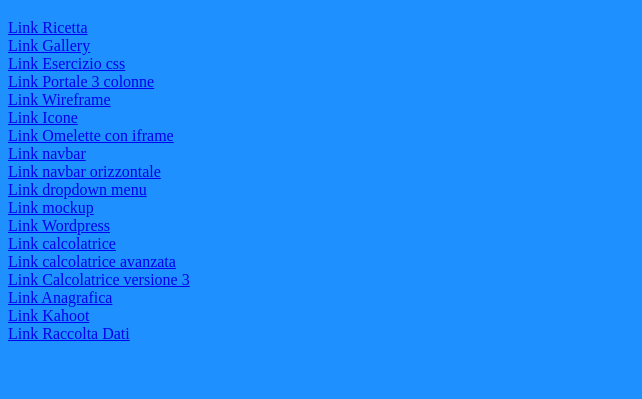
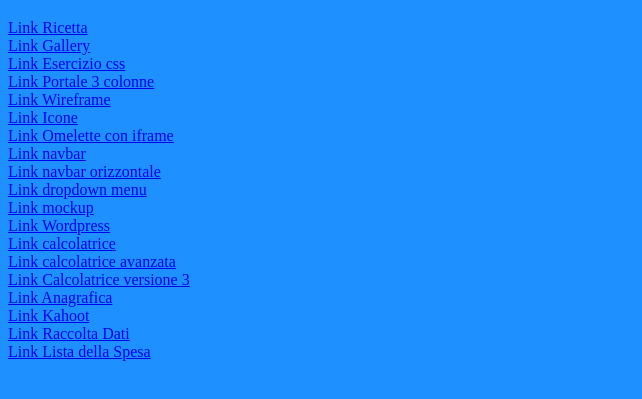
Before and after one commit to Maggic06/Scuola, a plain HTML site: page index.html in a window 1280 px wide. Shown: the part 61-460 px from the top of the page, without its empty margins (0-642 px from the left). Drawn offline with Linux system fonts and the light colour scheme.

Commit message:
Update index.html

```diff
--- a/index.html
+++ b/index.html
@@ -30,5 +30,6 @@
     <a href="Anagrafica.html">Link Anagrafica</a><br>
     <a href="Untitled-1.html">Link Kahoot</a><br>
     <a href="Dati1.html">Link Raccolta Dati</a><br>
+    <a href="spesa.html">Link Lista della Spesa</a><br>
 </body>
 </html>
```
